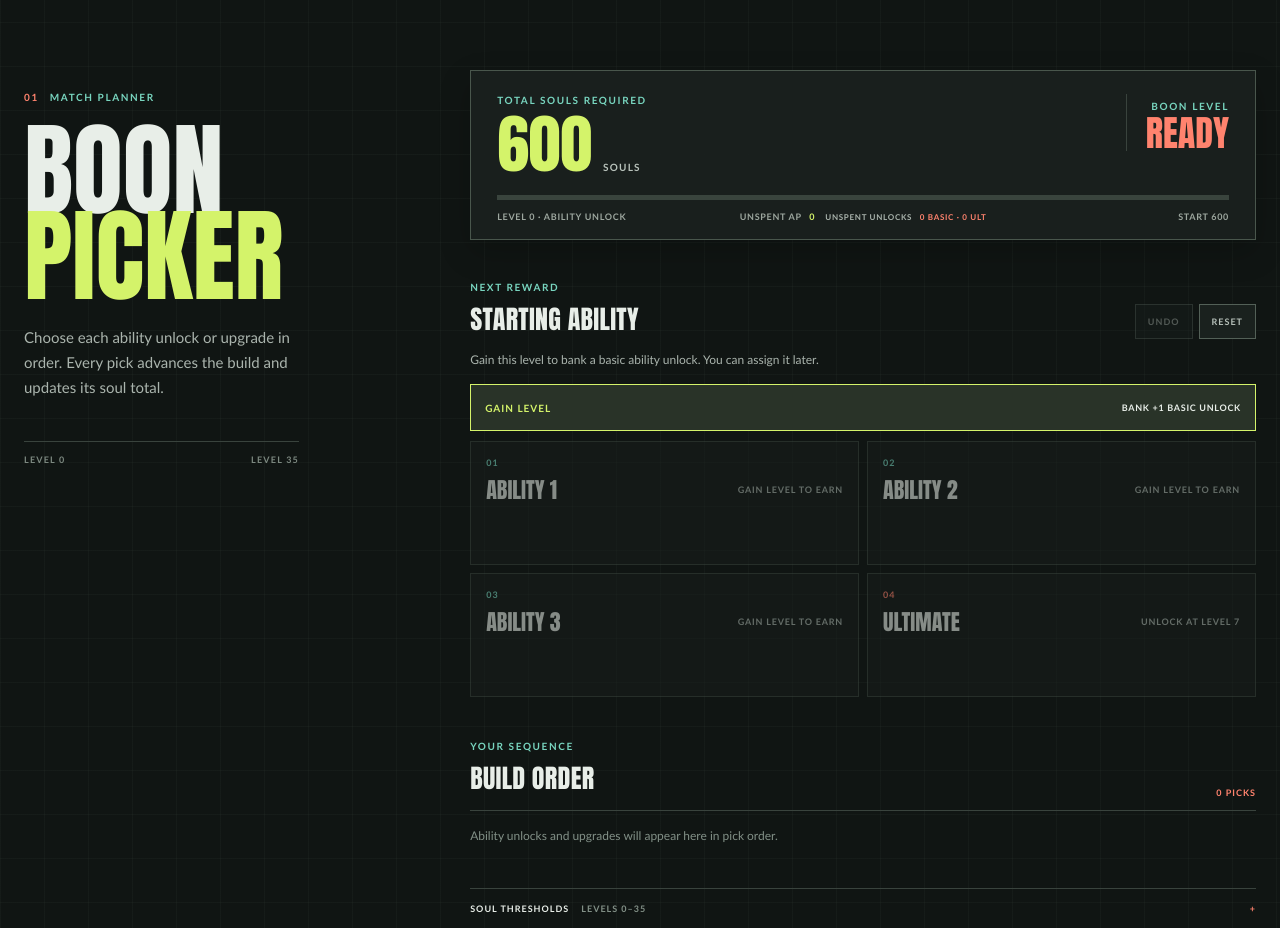
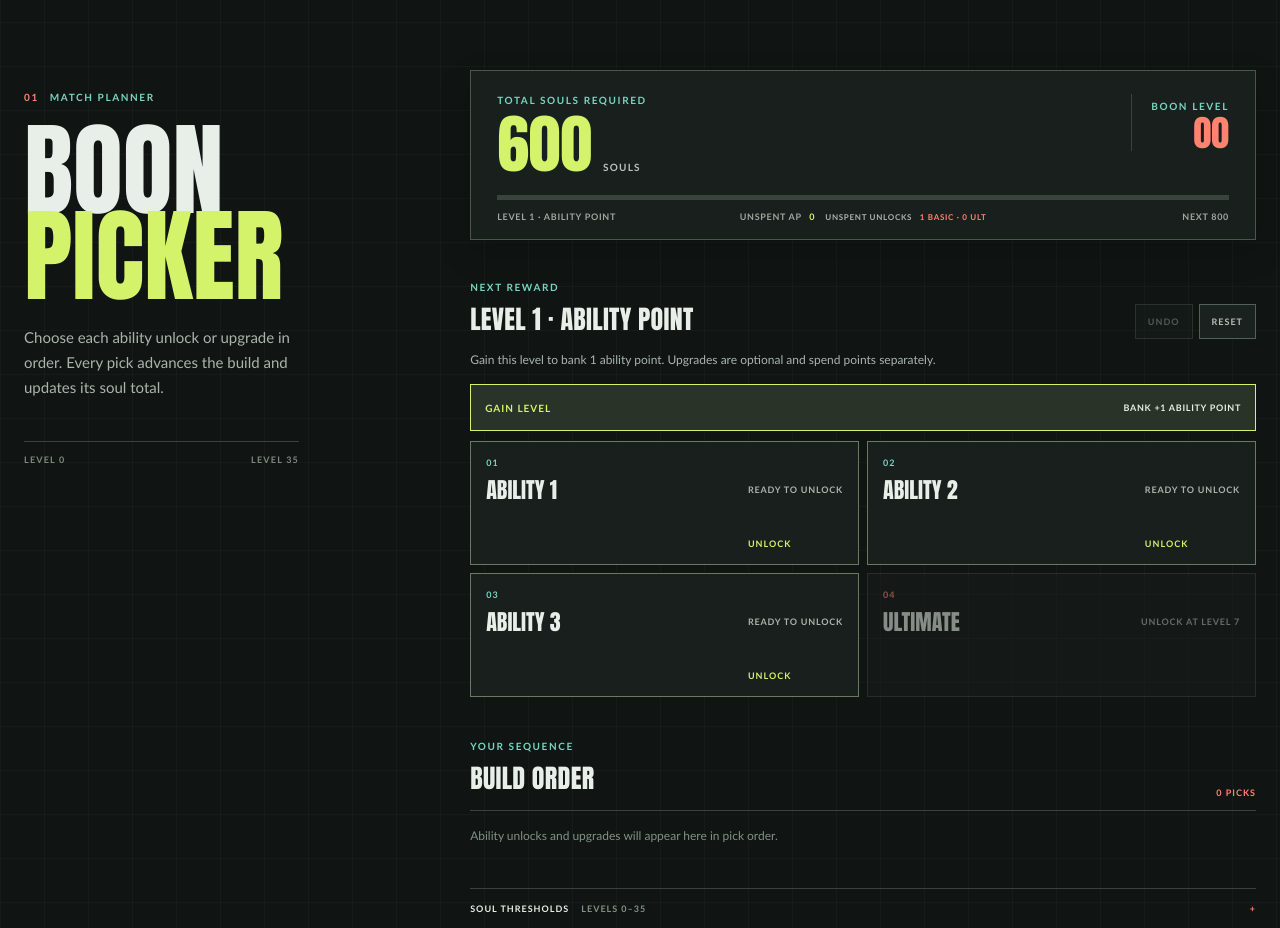
Before and after one commit to LittleBitwise/BoonPlanner, a Flask app: page / in a window 1280 px wide. Shown: the part 66-994 px from the top of the page. Run offline with Flask 3, Linux system fonts and the light colour scheme.

Commit message:
ability unlock at level 0

```diff
--- a/static/app.js
+++ b/static/app.js
@@ -25,9 +25,9 @@ const abilities = new Map(abilityCards.map((card) => [card.dataset.ability, {
   tier: 0,
 }]));
 let actions = [];
-let currentLevel = -1;
+let currentLevel = 0;
 let unspentAbilityPoints = 0;
-let pendingBasicUnlocks = 0;
+let pendingBasicUnlocks = 1;
 let pendingUltimateUnlocks = 0;
 let order = [];
 
@@ -94,9 +94,9 @@ function applyAction(action) {
 }
 
 function rebuildProgress() {
-  currentLevel = -1;
+  currentLevel = 0;
   unspentAbilityPoints = 0;
-  pendingBasicUnlocks = 0;
+  pendingBasicUnlocks = 1;
   pendingUltimateUnlocks = 0;
   order = [];
   abilities.forEach((ability) => {
--- a/templates/index.html
+++ b/templates/index.html
@@ -29,28 +29,28 @@
             <div class="label">TOTAL SOULS REQUIRED</div>
             <div class="souls-value"><span id="soulsValue">600</span><span class="soul-unit">SOULS</span></div>
           </div>
-          <div class="level-stamp"><span class="label">BOON LEVEL</span><strong id="levelValue">READY</strong></div>
+          <div class="level-stamp"><span class="label">BOON LEVEL</span><strong id="levelValue">00</strong></div>
         </div>
         <div class="progress-track" role="progressbar" aria-label="Selected boon progression" aria-valuemin="0" aria-valuemax="35" aria-valuenow="0">
           <div class="progress-fill" id="progressFill"></div>
         </div>
         <div class="summary-bottom">
-          <span id="rewardValue">LEVEL 0 · ABILITY UNLOCK</span>
+          <span id="rewardValue">LEVEL 1 · ABILITY POINT</span>
           <span class="unspent-display">UNSPENT AP <b id="unspentValue">0</b></span>
-          <span class="unlock-bank">UNSPENT UNLOCKS <b id="unspentUnlocks">0 BASIC · 0 ULT</b></span>
-          <span id="nextValue">START PICK</span>
+          <span class="unlock-bank">UNSPENT UNLOCKS <b id="unspentUnlocks">1 BASIC · 0 ULT</b></span>
+          <span id="nextValue">NEXT 800</span>
         </div>
       </div>
 
       <div class="picker-heading">
-        <div><span class="label">NEXT REWARD</span><h2 id="choiceHeading">STARTING ABILITY</h2></div>
+        <div><span class="label">NEXT REWARD</span><h2 id="choiceHeading">LEVEL 1 · ABILITY POINT</h2></div>
         <div class="stepper" aria-label="Manage ability order">
           <button type="button" class="reset-button" id="undoButton" title="Undo the last ability choice" disabled>UNDO</button>
           <button type="button" class="reset-button" id="resetButton" title="Clear the ability order">RESET</button>
         </div>
       </div>
-      <p class="choice-prompt" id="choicePrompt">Gain the starting level to bank an ability unlock. You can assign it later.</p>
-      <button type="button" class="gain-level-button" id="gainLevelButton">GAIN LEVEL <span>BANK +1 BASIC UNLOCK</span></button>
+      <p class="choice-prompt" id="choicePrompt">Gain this level to bank 1 ability point. Upgrades are optional and spend points separately.</p>
+      <button type="button" class="gain-level-button" id="gainLevelButton">GAIN LEVEL <span>BANK +1 ABILITY POINT</span></button>
 
       <div class="ability-grid" id="abilityGrid" role="group" aria-label="Choose an ability to unlock or upgrade">
         <button type="button" class="ability-card" data-ability="ability-1">
```
